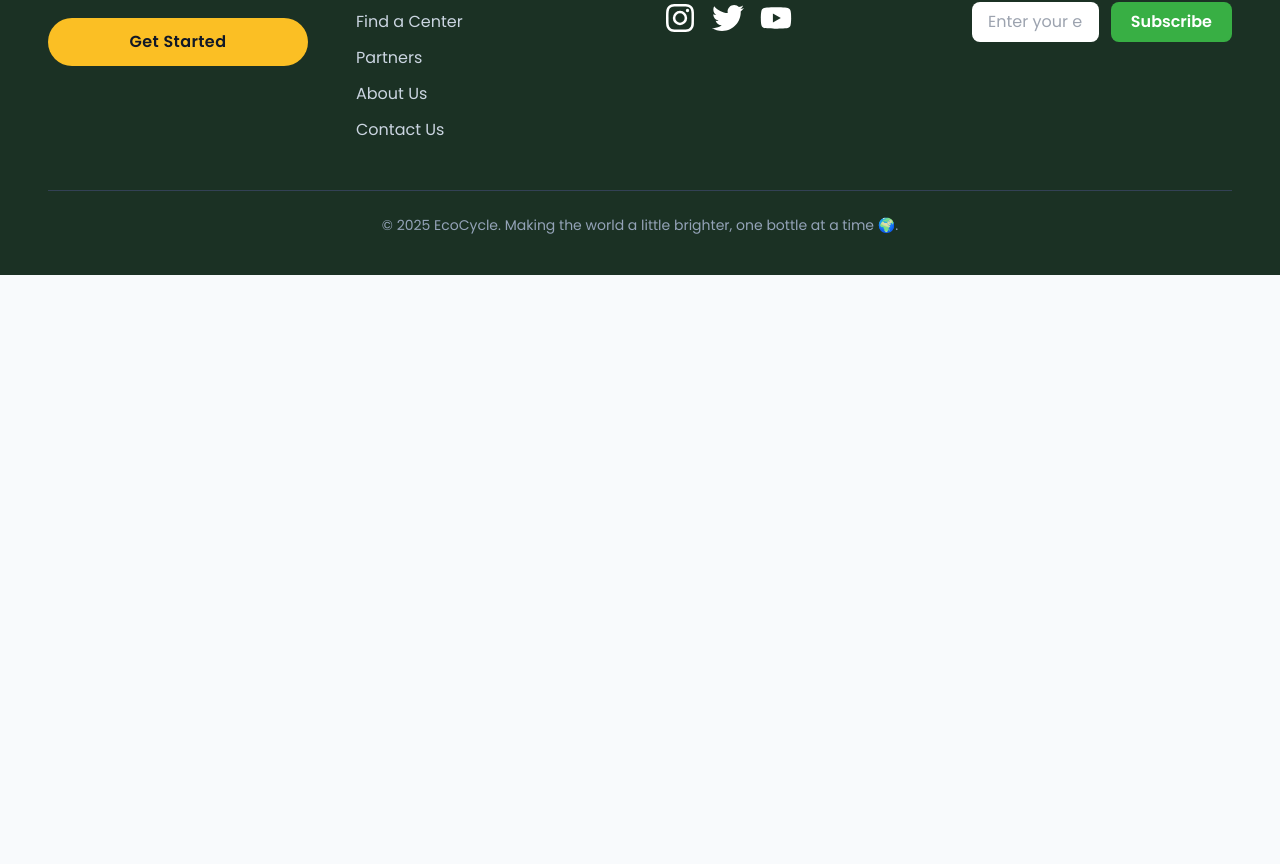
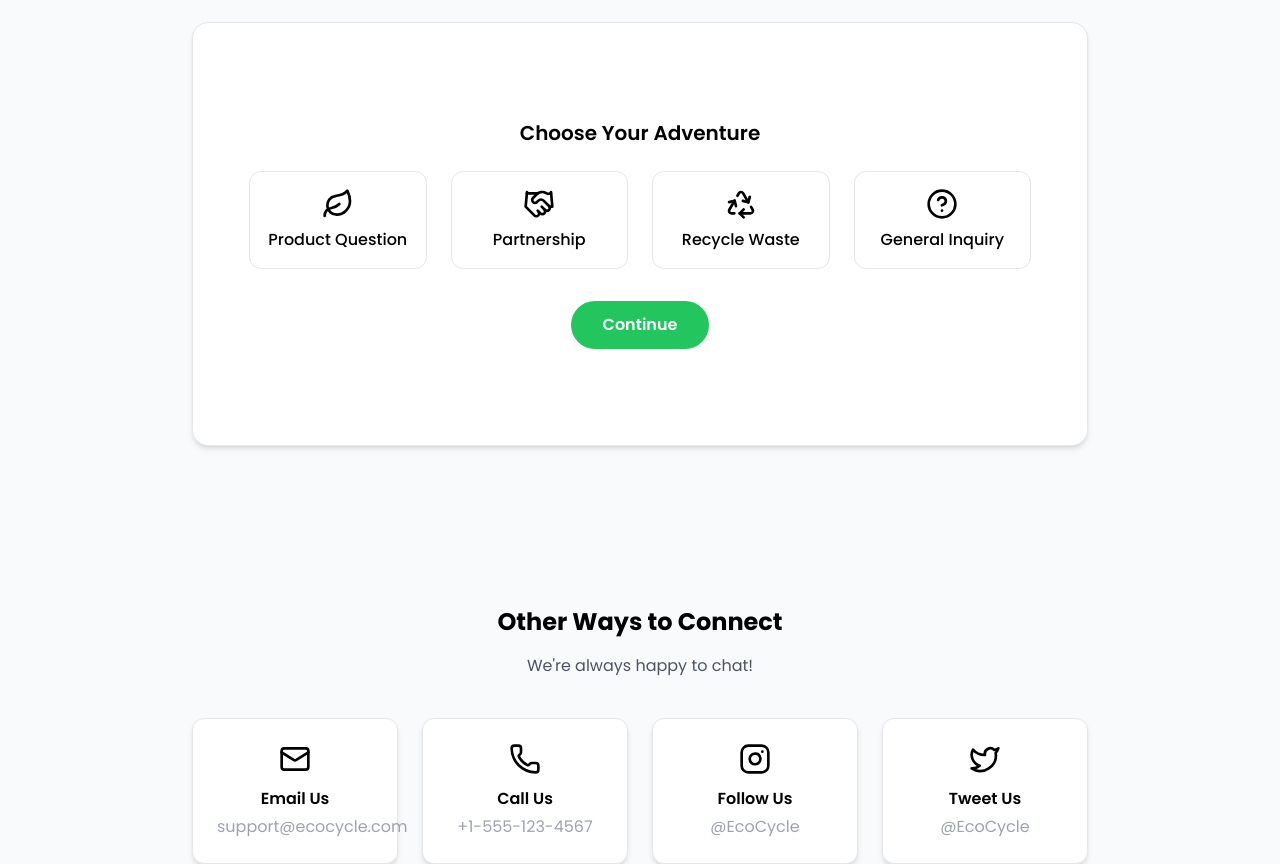
Before and after one commit to EcoRenew/EcoCycle_Client, a React (Vite) app: page /contact in a window 1280 px wide. Shown: the part 258-1122 px from the top of the page. Before the commit the page ends 800 px from the top, so only its background shows below. Built offline with nearby package versions, Linux system fonts and the light colour scheme.

Commit message:
Refactor ContactPage component to enhance layout and add adventure options for user engagement

```diff
--- a/src/pages/ContactPage.jsx
+++ b/src/pages/ContactPage.jsx
@@ -1,7 +1,86 @@
 import React from "react";
+import {
+  Mail,
+  Phone,
+  Instagram,
+  Twitter,
+  Leaf,
+  Handshake,
+  Recycle,
+  HelpCircle,
+} from "lucide-react";
 
 const ContactPage = () => {
-  return <div>ContactPage</div>;
+  const adventureOptions = [
+    { Icon: Leaf, label: "Product Question" },
+    { Icon: Handshake, label: "Partnership" },
+    { Icon: Recycle, label: "Recycle Waste" },
+    { Icon: HelpCircle, label: "General Inquiry" },
+  ];
+
+  const contactMethods = [
+    { Icon: Mail, title: "Email Us", info: "support@ecocycle.com" },
+    { Icon: Phone, title: "Call Us", info: "+1-555-123-4567" },
+    { Icon: Instagram, title: "Follow Us", info: "@EcoCycle" },
+    { Icon: Twitter, title: "Tweet Us", info: "@EcoCycle" },
+  ];
+
+  return (
+    <div className="min-h-screen flex flex-col items-center py-16 px-6">
+      {/* Header */}
+      <h1 className="text-4xl font-bold mb-4 text-center">Get in Touch</h1>
+      <p className="text-gray-600 dark:text-gray-400 mb-12 text-center max-w-xl">
+        We're here to help! Choose your adventure below to find the best way to
+        reach us.
+      </p>
+
+      {/* Choose Your Adventure */}
+      <div className="shadow-md rounded-2xl p-8 w-full max-w-4xl text-center border dark:border-white bg-white dark:bg-[#1B3124] py-24 px-14 mb-16">
+        <h2 className="text-xl font-semibold mb-6">Choose Your Adventure</h2>
+        <div className="grid grid-cols-1 md:grid-cols-4 gap-6 mb-8">
+          {adventureOptions.map((option) => {
+            const Icon = option.Icon;
+            return (
+              <button
+                key={option.label}
+                className="flex flex-col items-center p-4 border dark:border-white rounded-xl hover:bg-gray-50 dark:hover:bg-[#25432E] transition"
+              >
+                <Icon className="w-8 h-8 mb-2" />
+                <span className="font-medium">{option.label}</span>
+              </button>
+            );
+          })}
+        </div>
+        <button className="bg-green-500 hover:bg-green-600 text-white font-semibold py-3 px-8 rounded-full transition">
+          Continue
+        </button>
+      </div>
+
+      {/* Other Ways to Connect */}
+      <h2 className="text-2xl font-bold mb-4 text-center mt-24">
+        Other Ways to Connect
+      </h2>
+      <p className="text-gray-600 dark:text-gray-400 mb-10 text-center">
+        We're always happy to chat!
+      </p>
+
+      <div className="grid grid-cols-1 md:grid-cols-4 gap-6 max-w-4xl w-full mb-24">
+        {contactMethods.map((method) => {
+          const Icon = method.Icon;
+          return (
+            <div
+              key={method.title}
+              className="bg-white dark:bg-[#1B3124] border dark:border-white shadow-md rounded-xl p-6 text-center"
+            >
+              <Icon className="w-8 h-8 mx-auto mb-3" />
+              <h3 className="font-semibold mb-1">{method.title}</h3>
+              <p className="text-gray-400">{method.info}</p>
+            </div>
+          );
+        })}
+      </div>
+    </div>
+  );
 };
 
 export default ContactPage;
```
Also changed, not shown: src/assets/man.jpeg (deleted).
